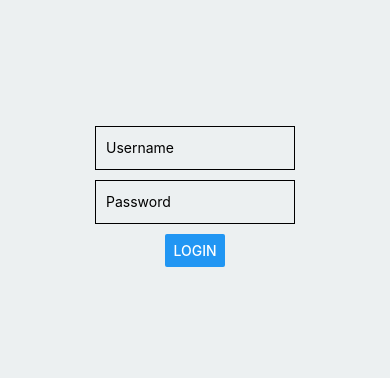
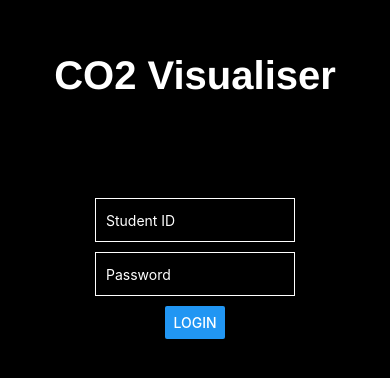
Before and after one commit to DECOders-3801/Light-Feet, a React Native app: screen / in a window 390 px wide. Shown: the part 226-604 px from the top of the page. Built offline with nearby package versions, Linux system fonts and the light colour scheme.

Commit message:
styling for login screen pretty much complete, except for icons or images that needs to be added

```diff
--- a/App.js
+++ b/App.js
@@ -1,5 +1,7 @@
 import React, { Component } from 'react';
-import { Alert, Button, TextInput, View, StyleSheet } from 'react-native';
+import { Alert, Button, Text, TextInput, View, StyleSheet, TouchableWithoutFeedback } from 'react-native';
+import { Header } from 'react-native/Libraries/NewAppScreen';
+
 
 export default class App extends Component {
   constructor(props) {
@@ -17,19 +19,25 @@ export default class App extends Component {
     Alert.alert('Credentials', `${username} + ${password}`);
   }
 
+
   render() {
     return (
       <View style={styles.container}>
+        <Text style={styles.heading}>CO2 Visualiser</Text>
         <TextInput
           value={this.state.username}
           onChangeText={(username) => this.setState({ username })}
-          placeholder={'Username'}
+          color= 'white'
+          placeholder={'Student ID'}
+          placeholderTextColor='white'
           style={styles.input}
         />
         <TextInput
           value={this.state.password}
           onChangeText={(password) => this.setState({ password })}
+          color= 'white'
           placeholder={'Password'}
+          placeholderTextColor='white'
           secureTextEntry={true}
           style={styles.input}
         />
@@ -45,18 +53,30 @@ export default class App extends Component {
 }
 
 const styles = StyleSheet.create({
+
+  heading: {
+    color: 'white',
+    marginBottom: 100,
+    fontSize: 40,
+    fontFamily: 'Helvetica',
+    fontWeight: 'bold',
+  },
+
   container: {
     flex: 1,
     alignItems: 'center',
     justifyContent: 'center',
-    backgroundColor: '#ecf0f1',
+    backgroundColor: 'black',
   },
+
   input: {
     width: 200,
     height: 44,
     padding: 10,
     borderWidth: 1,
-    borderColor: 'black',
+    borderColor: 'white',
     marginBottom: 10,
   },
+
+
 });
```
